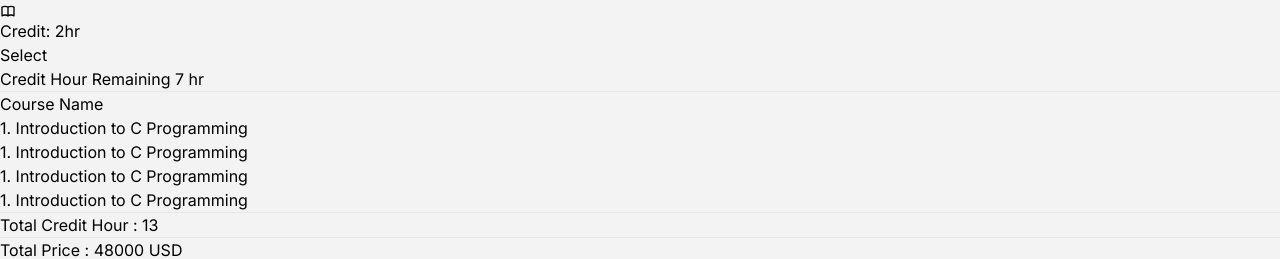
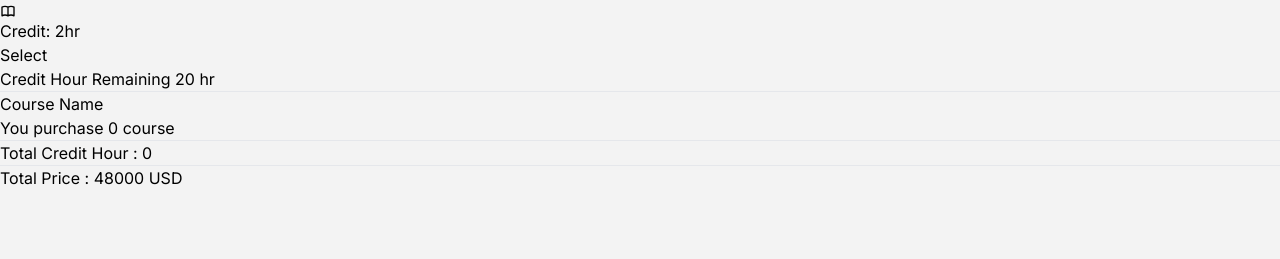
Before and after one commit to PIYAS137/Basic_Course_Cart, a React (Vite) app: page / in a window 1280 px wide. Shown: the part 4025-4284 px from the top of the page. After the commit the page ends 4215 px from the top, so only its background shows below. Built offline with nearby package versions, Linux system fonts and the light colour scheme; a web font is replaced by a local one.

Commit message:
create credit hour and remaining hour functionality

```diff
--- a/src/components/body/Body.jsx
+++ b/src/components/body/Body.jsx
@@ -1,4 +1,4 @@
-import { useState } from "react"
+import { useEffect, useState } from "react"
 import LeftContainer from "./LeftContainer"
 import RightContainer from "./RightContainer"
 
@@ -6,17 +6,15 @@ import RightContainer from "./RightContainer"
 const Body = () => {
 
     const [clickedData, setClickedData] = useState([])
-    const [temp, setTemp] = useState(false)
-    const [tempTitle, setTempTitle] = useState('')
-
+    const [temp, setTemp] = useState('')
+    const [totalHour,setTotalHour]=useState(0)
+    const [remainingHour,setRemainingHour]=useState(20)
 
     const doubleClickedITem = (title) => {
-        setTemp(true);
-        setTempTitle(title)
+        setTemp(title);
         setTimeout(() => {
-            setTemp(false)
-            setTempTitle('')
-        }, 2000)
+            setTemp("")
+        }, 3000)
     }
 
     const handleClickedData = (valObj) => {
@@ -26,6 +24,10 @@ const Body = () => {
                 return
             }
         }
+
+        setTotalHour(totalHour=>totalHour+valObj.credit)
+        setRemainingHour((remainingHour)=>remainingHour-valObj.credit)
+
         setClickedData([...clickedData, valObj])
     }
 
@@ -33,12 +35,12 @@ const Body = () => {
         <main>
             <div className="containerx mx-auto gap-6 grid grid-cols-4 pb-10">
                 {temp &&
-                    <div className="alert alert-error bg-red-600 text-white text-3xl p-5 absolute top-0 ">
-                        <span>You cant purchase {tempTitle} course twice !</span>
+                    <div className="alert alert-error bg-red-600 text-white text-xl p-5 absolute top-4 px-10 mx-auto rounded-xl ">
+                        <span>You cant purchase <span className="font-bold italic">{temp}</span> course twice !</span>
                     </div>
                 }
                 <LeftContainer handleClickedData={handleClickedData} />
-                <RightContainer clickedDataArr={clickedData} />
+                <RightContainer remainingHour={remainingHour} totalHours={totalHour} clickedDataArr={clickedData} />
             </div>
         </main>
     )
--- a/src/components/body/RightContainer.jsx
+++ b/src/components/body/RightContainer.jsx
@@ -1,30 +1,24 @@
 import PropTypes from 'prop-types'
-import { useState } from 'react';
 
 
 
-const RightContainer = ({ clickedDataArr }) => {
-  console.log(clickedDataArr);
-
-
+const RightContainer = ({ clickedDataArr, remainingHour, totalHours }) => {
 
 
   return (
     <div className="rounded-xl col-span-1 overflow-hidden">
       <div className="p-5 w-full shadow-xl bg-white rounded-b-xl">
-        <h1 className="text-[#2F80ED] text-lg font-bold">Credit Hour Remaining 7 hr</h1>
+        <h1 className="text-[#2F80ED] text-lg font-bold">Credit Hour Remaining {remainingHour} hr</h1>
         <hr className="block my-4" />
         <h1 className="font-bold text-xl text-black mb-5">Course Name</h1>
 
         <ul className="space-y-1">
-          <li className="  text-sm text-gray-500">1. Introduction to C Programming</li>
-          <li className="  text-sm text-gray-500">1. Introduction to C Programming</li>
-          <li className="  text-sm text-gray-500">1. Introduction to C Programming</li>
-          <li className="  text-sm text-gray-500">1. Introduction to C Programming</li>
+          {clickedDataArr.length===0 && <li className="text-sm text-gray-500">You purchase 0 course</li>}
+          {clickedDataArr.map((one,i)=><li key={i} className="text-sm text-gray-500">{i+1}. {one.title}</li>)}
         </ul>
 
         <hr className="block my-4" />
-        <h1 className="font-semibold text-gray-600">Total Credit Hour : 13</h1>
+        <h1 className="font-semibold text-gray-600">Total Credit Hour : {totalHours}</h1>
         <hr className="block my-4" />
         <h1 className="font-semibold text-gray-600">Total Price : 48000 USD</h1>
       </div>
@@ -34,6 +28,8 @@ const RightContainer = ({ clickedDataArr }) => {
 
 RightContainer.propTypes = {
   clickedDataArr: PropTypes.array.isRequired,
+  remainingHour: PropTypes.number.isRequired,
+  totalHours: PropTypes.number.isRequired
 }
 
 export default RightContainer
```
